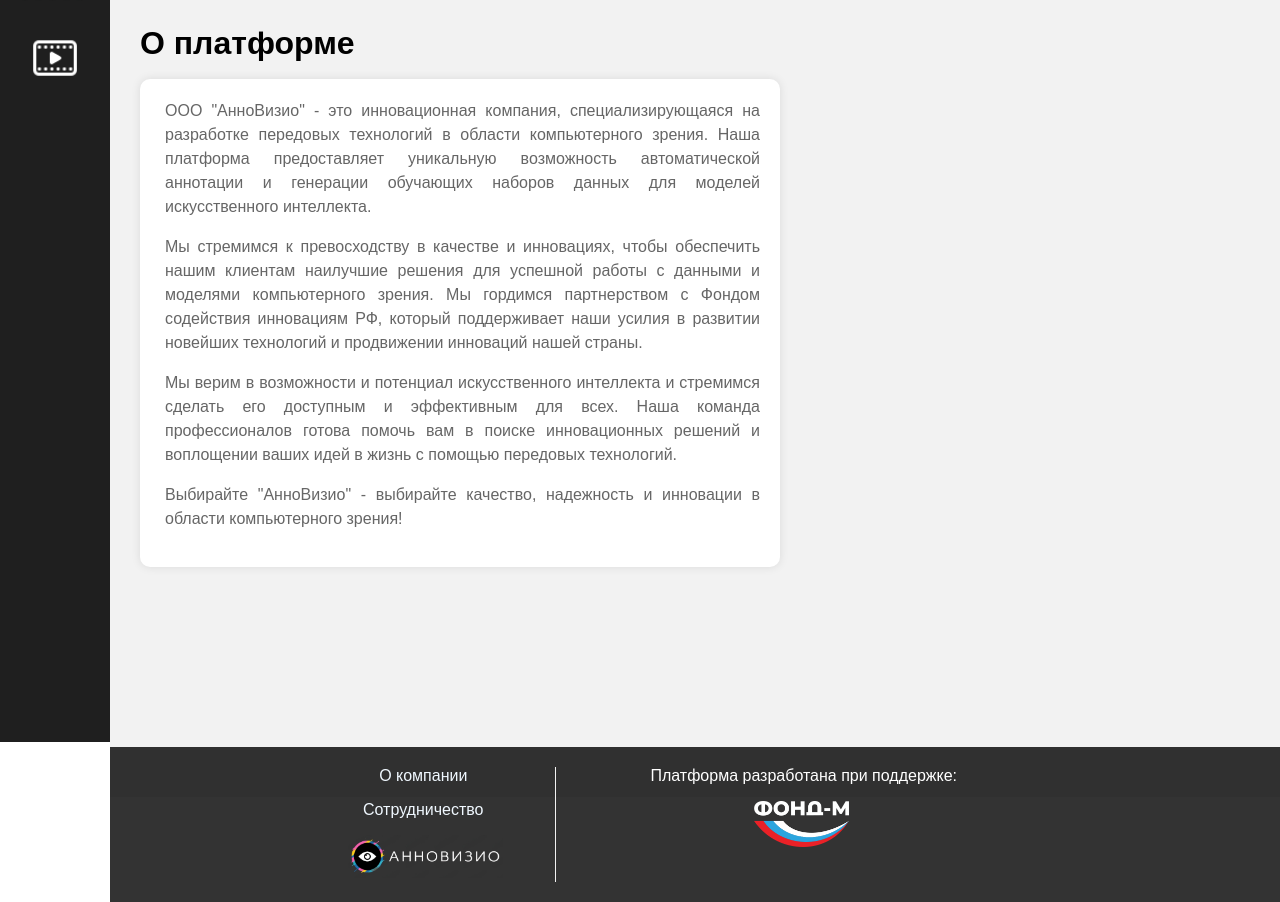
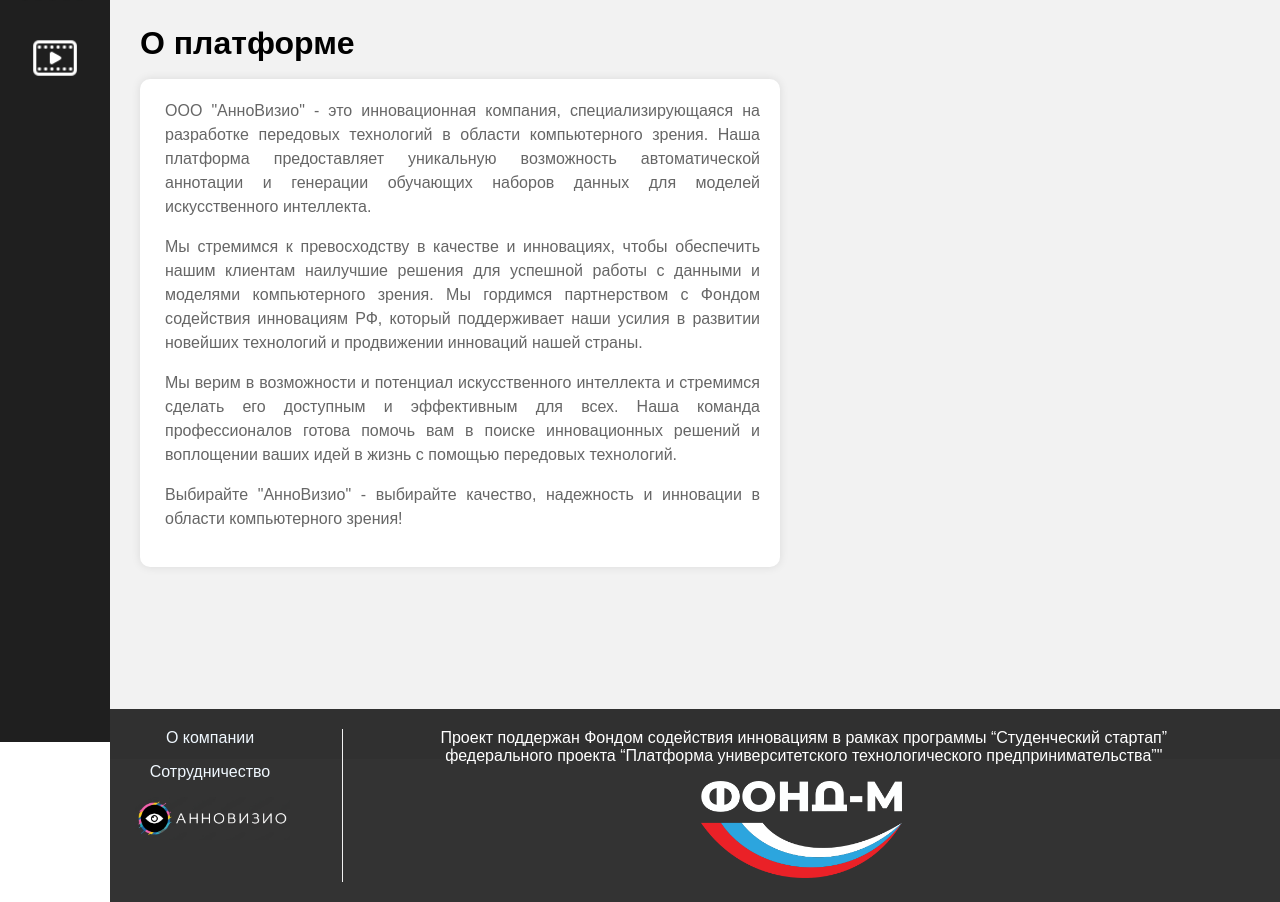
Before and after one commit to lnikioffic/site-visit-annovisio, a FastAPI app: page / in a window 1280 px wide. Shown: the part 58-960 px from the top of the page. Run offline with FastAPI, Linux system fonts and the light colour scheme; some libraries are stand-ins or nearby versions.

Commit message:
Update company-base.html
Fix footer`s text about "Fasie".

```diff
--- a/templates/company-base.html
+++ b/templates/company-base.html
@@ -33,7 +33,7 @@
     </div>
     <div class="footer-container2">
       <div>
-        <p>Платформа разработана при поддержке:</p>
+        <p>Проект поддержан Фондом содействия инновациям в рамках программы “Студенческий стартап” федерального проекта “Платформа университетского технологического предпринимательства”"</p>
       </div>
       <a href="https://fasie.ru/m/" target="_blank">
         <img src="{{ url_for('static', path='/images/fond.png') }}" class="fond-logo" />
```
